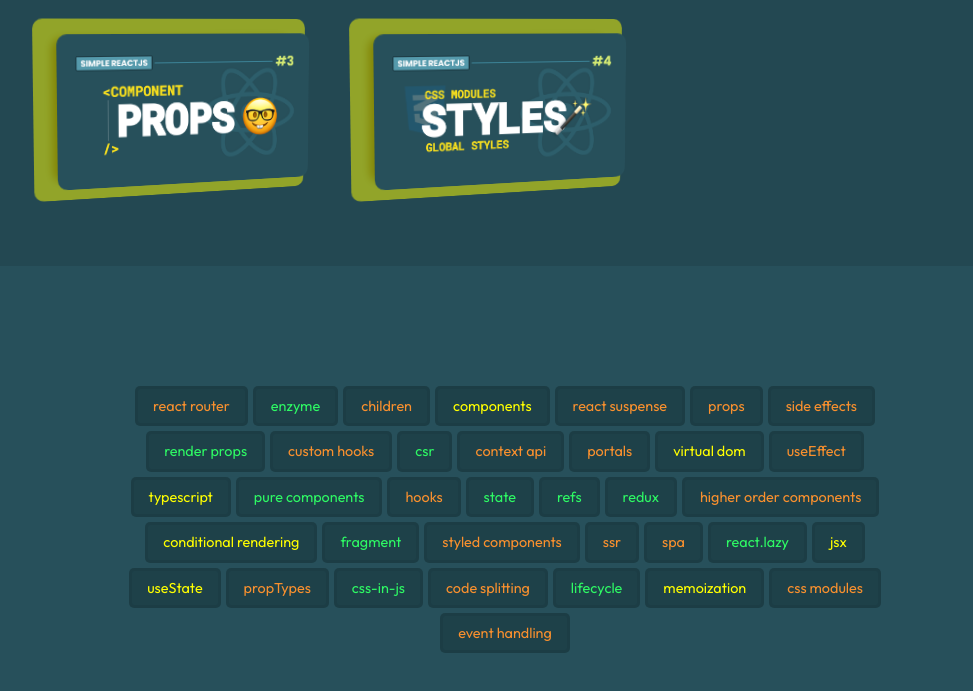
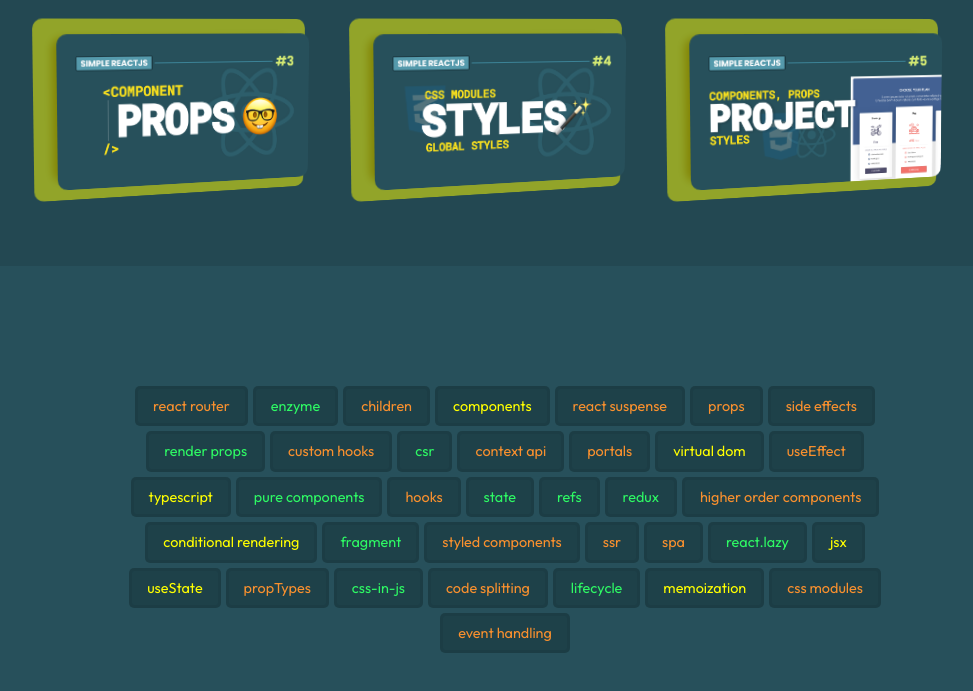
Before and after one commit to dillionmegida/simplereactjs, a Gatsby site: page / in a window 1280 px wide. Shown: the part 1332-2023 px from the top of the page, without its empty margins (135-1108 px from the left). Built offline with nearby package versions, Linux system fonts and the light colour scheme; Gatsby itself is replaced by a stand-in of ours.

Commit message:
add part 5 lesson

```diff
--- a/src/components/lessons-section.tsx
+++ b/src/components/lessons-section.tsx
@@ -162,6 +162,11 @@ const lessons = [
     cover: "/lessons/4-component-styling.png",
     youtube: "https://youtu.be/SLbgWLI0mOI",
   },
+  {
+    title: "First Project",
+    cover: "/lessons/5-project-1.png",
+    youtube: "https://youtu.be/jjtyWInyTw8",
+  },
 ]
 
 export default function LessonsSection() {
```
Also changed, not shown: static/lessons/5-project-1.png (added).
